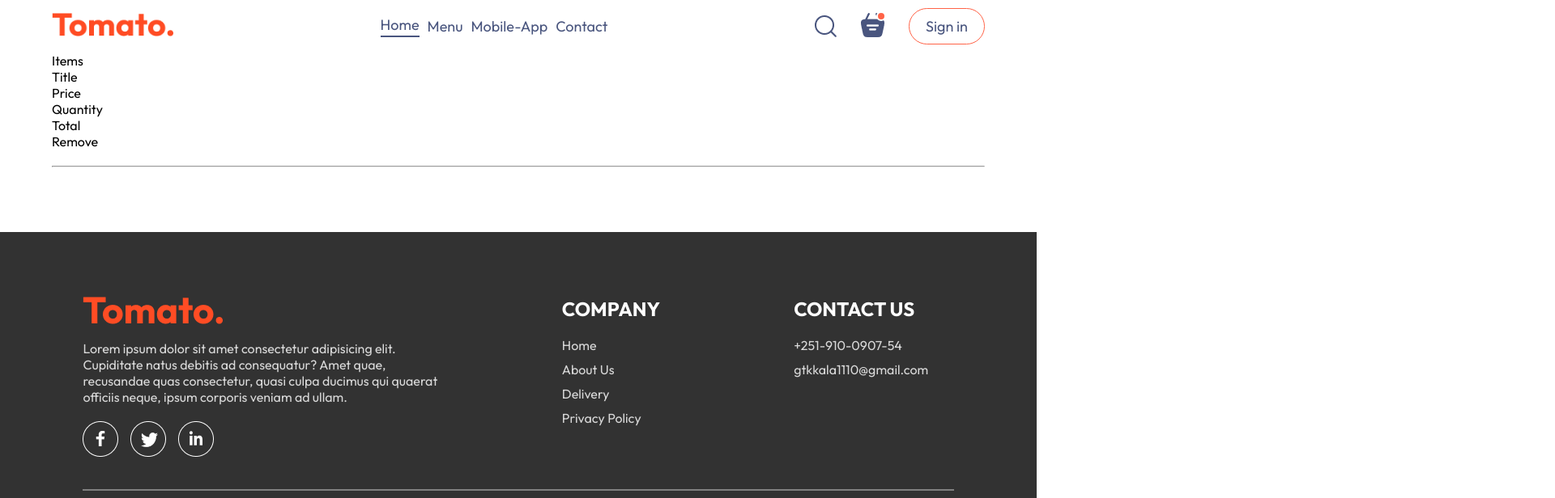
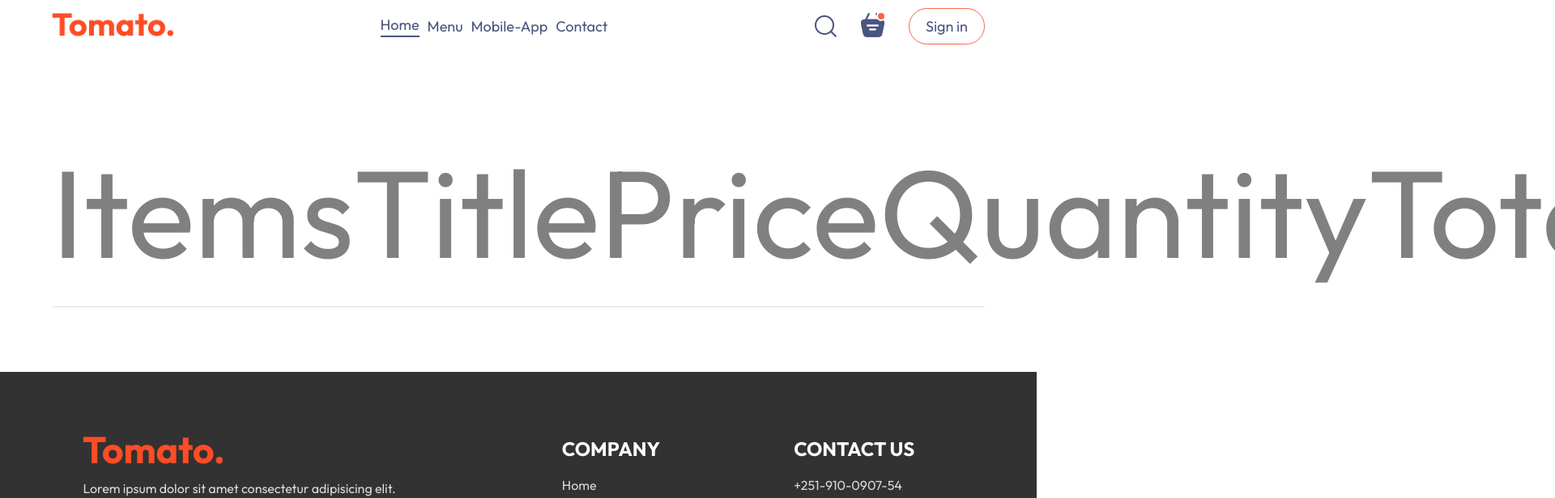
Before and after one commit to GTK-kala/React-Food-Delivery-App, a React (Vite) app in the folder React-Food-App/: page /cart in a window 1280 px wide. Shown: the top 616 px of the page at 81% size, 1920 px wide, since content can reach past the window. Built offline with nearby package versions, Linux system fonts and the light colour scheme.

Commit message:
seventeenth commit

```diff
--- a/React-Food-App/src/Pages/Cart/Cart.css
+++ b/React-Food-App/src/Pages/Cart/Cart.css
@@ -0,0 +1,25 @@
+.cart{
+    margin-top: 100px;
+}
+.cart-items-title{
+    display: grid;
+    grid-template-columns: 1fr 1.5fr 1fr 1fr 1fr 0.5fr;
+    align-items: center;
+    color: gray;
+    font-size: max(1vw,12vw);
+}
+.cart-items-item{
+    margin: 10px 0px;
+    color: black;
+}
+.cart-items-item image{
+    width: 50px;
+}
+.cart hr{
+    height: 1px;
+    background-color: #e2e2e2;
+    border: none;
+}
+.cart-items-item .cross{
+    cursor: pointer;
+}
--- a/React-Food-App/src/Pages/Cart/Cart.jsx
+++ b/React-Food-App/src/Pages/Cart/Cart.jsx
@@ -1,11 +1,11 @@
-import { useContext } from 'react'
-import './Cart.css'
-import { StoreContext } from '../../Context/StoreContext';
+import { useContext } from "react";
+import "./Cart.css";
+import { StoreContext } from "../../Context/StoreContext";
 
 const Cart = () => {
-  const { cartItems, food_list , RemoveFromCart} = useContext(StoreContext);
+  const { cartItems, food_list, RemoveFromCart } = useContext(StoreContext);
   return (
-    <div className='cart'>
+    <div className="cart">
       <div className="cart-items">
         <div className="cart-items-title">
           <p>Items</p>
@@ -17,9 +17,26 @@
         </div>
         <br />
         <hr />
+        {food_list.map((item, i) => {
+          if (cartItems[item._id > 0]) {
+            return (
+              <div>
+                <div className="cart-items-title cart-items-item">
+                  <img src={item.image} alt="" />
+                  <p>{item.name}</p>
+                  <p>{item.price}</p>
+                  <p>{cartItems[item._id]}</p>
+                  <p>{item.price * cartItems[item._id]}</p>
+                  <p className="cross">x</p>
+                </div>
+                <hr />
+              </div>
+            );
+          }
+        })}
       </div>
     </div>
-  )
-}
+  );
+};
 
-export default Cart
+export default Cart;
```
Lines whose indentation alone changed are shown as unchanged.
